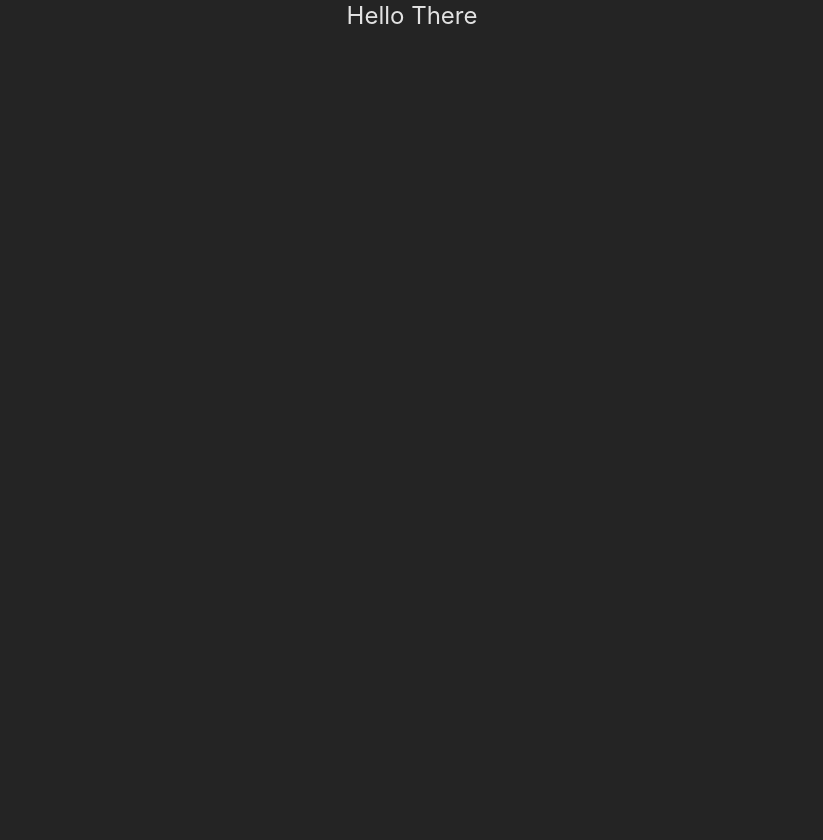
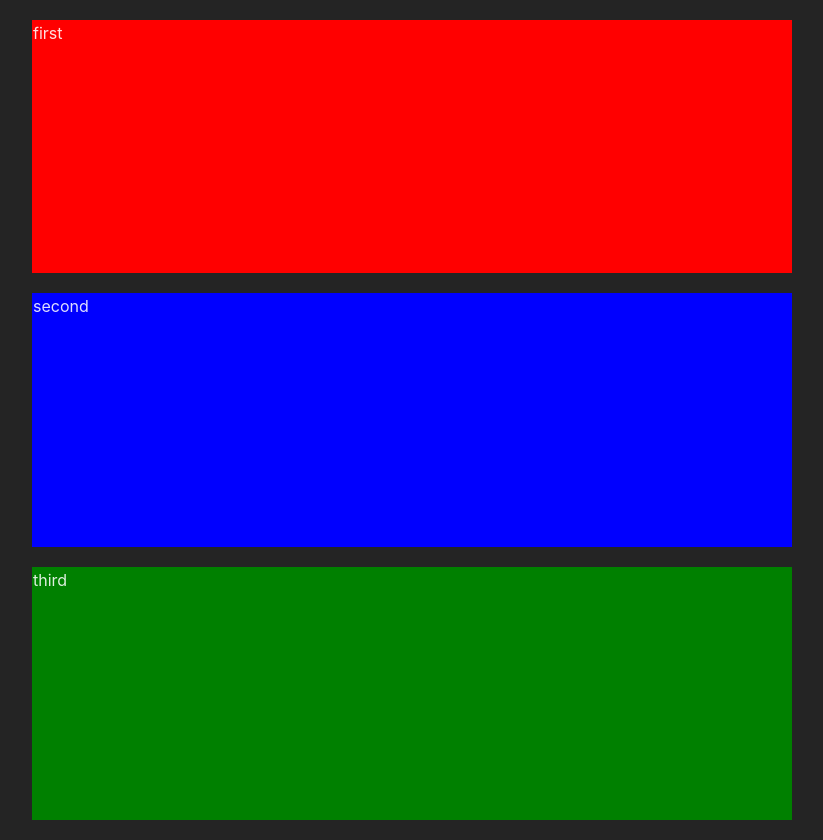
Before and after one commit to Harsh244007/dynamic-div, a Preact app: page / in a window 1280 px wide. Shown: the whole page, without its empty margins (228-1051 px from the left). Before the commit the page ends 800 px from the top, so only its background shows below. Built offline with nearby package versions, Linux system fonts and the light colour scheme.

Commit message:
* Updated Code.

```diff
--- a/src/app.tsx
+++ b/src/app.tsx
@@ -1,11 +1,30 @@
-import { memo } from "preact/compat"
+import { memo, useState } from "preact/compat";
 
-const App=()=> {
+const App = () => {
+  const [divItems, setDivItems] = useState([
+    { id: 0, name: "first", color: "red", childItem: "hi from first", isChild: false },
+    { id: 1, name: "second", color: "blue", childItem: "hi from second", isChild: false },
+    { id: 2, name: "third", color: "green", childItem: "hi from third", isChild: false },
+  ]);
+  const [expanded, setExpanded] = useState({ id: 0, value: false });
+
+  const handleClickDiv = (index) => {
+    const updatedItems = divItems.filter((_, i) => i !== index);
+    const selectedItem = divItems[index];
+    setExpanded({ id: 0, value: index === expanded.id ? !expanded.value : true });
+    setDivItems(() => [selectedItem, ...updatedItems]);
+  };
 
   return (
-    <>
-      <div className="text-2xl m-auto text-center">Hello There</div>
-    </>
-  )
-}
-export default memo(App)
+    <div className={`grid ${expanded.value && "uniqueGrid"} gap-5 w-full h-screen`}>
+      {divItems.map((divItem, index) => (
+        <div key={divItem.id} className={`border bg-${divItem.color}-500 cursor-pointer`} onClick={() => handleClickDiv(index)}>
+          <p>{divItem.name}</p>
+          {index === expanded.id && expanded.value && <p>{divItem.childItem}</p>}
+        </div>
+      ))}
+    </div>
+  );
+};
+
+export default memo(App);
--- a/src/index.css
+++ b/src/index.css
@@ -1,7 +1,7 @@
 @tailwind base;
 @tailwind components;
 @tailwind utilities;
-:root {
+body {
   font-family: Inter, system-ui, Avenir, Helvetica, Arial, sans-serif;
   line-height: 1.5;
   font-weight: 400;
@@ -15,4 +15,40 @@
   -webkit-font-smoothing: antialiased;
   -moz-osx-font-smoothing: grayscale;
   -webkit-text-size-adjust: 100%;
+  max-width: 800px;
+  margin: auto;
+  overflow: auto;
+  padding: 20px;
 }
+body * {
+  transition: all 500ms;
+  position: relative;
+}
+.bg-red-500 {
+  --color: red;
+  background-color: var(--color);
+  border-color: var(--color);
+}
+.bg-blue-500 {
+  --color: blue;
+  background-color: var(--color);
+  border-color: var(--color);
+}
+.bg-green-500 {
+  --color: green;
+  background-color: var(--color);
+  border-color: var(--color);
+}
+.grid{
+  grid-template-columns: auto;
+  transition: 2s;
+  grid-template-rows: auto auto auto;
+}
+.uniqueGrid{
+  grid-template-columns: auto auto;
+  grid-template-areas: auto auto;
+}
+.uniqueGrid > div:first-child{
+outline: 5px solid cyan;
+grid-column: 1/3;
+}
```
